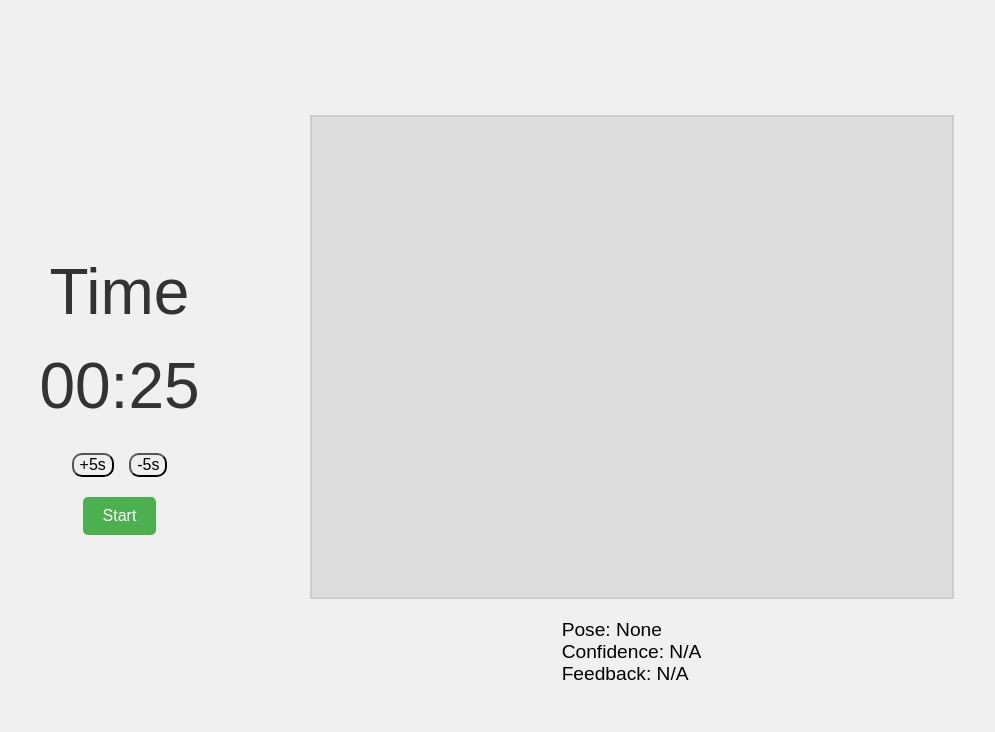
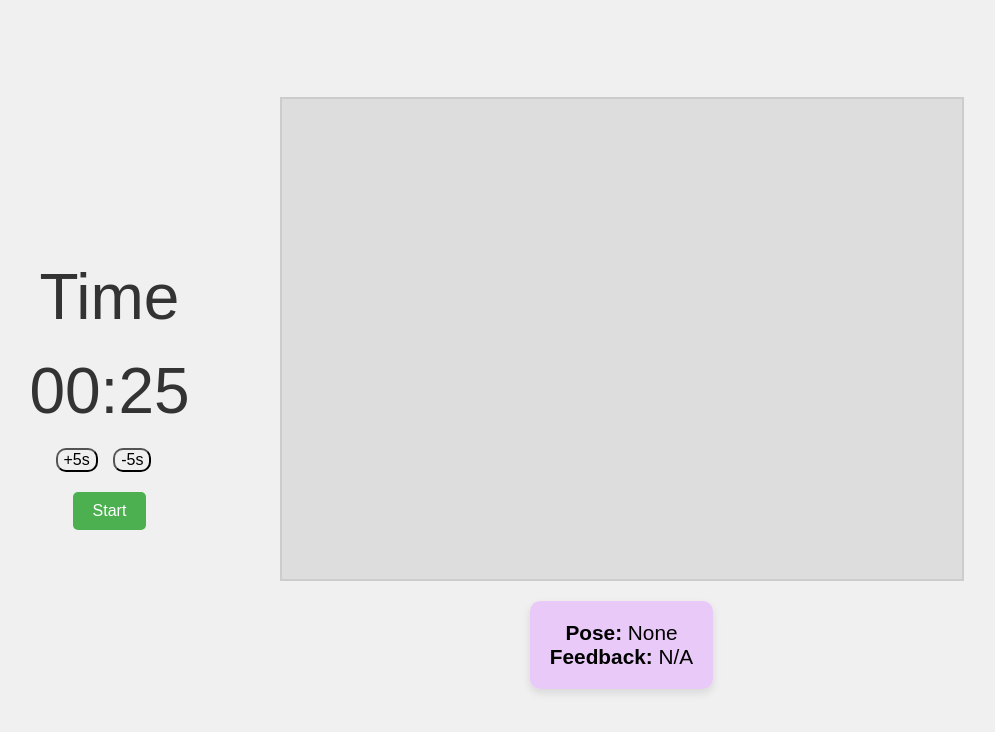
Before and after one commit to saniyakolangde/yoga-model, a Flask app: page / in a window 1280 px wide. Shown: the top 732 px of the page, without its empty margins (151-1146 px from the left). Run offline with Flask 3, Linux system fonts and the light colour scheme; some web fonts are replaced.

Commit message:
Update index.html UI/UX

```diff
--- a/templates/index.html
+++ b/templates/index.html
@@ -56,6 +56,10 @@
             background-color: #f44336;
             color: white;
         }
+        .buttons button#restart {
+            background-color: #f7982d;
+            color: white;
+        }
         .adjust-time {
             margin: 10px 0;
         }
@@ -70,44 +74,71 @@
             align-items: center;
         }
         #webcam {
-            width: 640px;
+            width: 680px;
             height: 480px;
             background-color: #ddd;
             border: 2px solid #ccc;
         }
         .feedback-section {
             margin-top: 20px;
-            font-size: 1.2em;
+            margin-bottom: 15px;
+            font-size: 1.3em;
+            padding: 20px; /* Add padding for spacing */
+            background-color: #e9c4fae1; /* White background for better contrast */
+            border-radius: 10px; /* Rounded corners */
+            box-shadow: 0 4px 8px rgba(0, 0, 0, 0.1); /* Subtle shadow for depth */
+            text-align: center;
         }
+        #motivation {
+            display: none; /* Hidden by default */
+            font-size: 1.5em;
+            color: #8400ff;
+            margin-top: 20px;
+            text-align: center;
+            font-weight: bold;
+            font-family: 'TT Mussels Trl', sans-serif;
+            animation: fadeIn 2s ease-in-out;
+        }
+        #webcam video {
+    width: 100%; /* Make video take full width of the container */
+    height: 100%; /* Make video take full height of the container */
+    object-fit: cover; /* This will cover the area while maintaining aspect ratio */
+}
+
     </style>
 </head>
 <body>
 
 <div class="container">
     <div class="controls">
+        <div id="textdisplay2">
             <div class="timer"> <span id="timetext">Time</span></div>
             <div class="timer"> <span id="time">00:25</span></div>
             <div class="adjust-time">
-            <button id="increase-time" style="border-radius: 10px; font-size: 16px;">+5s</button>
+                <button id="increase-time" style="border-radius: 10px; font-size: 16px; margin-left: 41px">+5s</button>
                 <button id="decrease-time" style="border-radius: 10px; font-size: 16px; margin-left: 11px">-5s</button>
+            </div>
+        </div>
+        <div id="motivation">
+            <p> Great job! <br> Keep practicing and stay positive! <br>😊</p>
         </div>
         <div class="buttons">
             <button id="start">Start</button>
             <button id="stop" style="display:none;">Stop</button>
+            <button id="restart" style="display:none;">Restart</button>
         </div>
     </div>
 
     <div class="webcam-container">
         <div id="webcam"> <!-- Webcam feed will be inserted here --> </div>
         <div class="feedback-section">
-            <span id="pose">Pose: None</span><br>
-            <span id="confidence">Confidence: N/A</span><br>
-            <span id="feedback">Feedback: N/A</span>
+            <span id="pose"><strong>Pose:</strong> None</span><br>
+            <!-- <span id="confidence">Confidence: N/A</span><br> -->
+            <span id="feedback"><strong>Feedback:</strong> N/A</span>
         </div>
     </div>
 </div>
 
-<audio id="tickSound" src="https://www.soundjay.com/clock/sounds/clock-ticking-4.mp3" preload="auto"></audio>
 <audio id="beepSound" src="https://www.soundjay.com/buttons/sounds/beep-07a.mp3" preload="auto"></audio>
 <audio id="beepSound1" src="https://www.soundjay.com/buttons/sounds/beep-28.mp3" preload="auto"></audio>
 
@@ -118,6 +149,7 @@
     let poseSessionTime = 25;
     const startPoseButton = document.getElementById('start');
     const stopPoseButton = document.getElementById('stop');
+    const restartPoseButton = document.getElementById('restart');
     const timerDisplay = document.getElementById('time');
     const timeTextDisplay = document.getElementById('timetext');
     const increaseTimeButton = document.getElementById('increase-time');
@@ -126,6 +158,7 @@
     const tickSound = document.getElementById('tickSound');
     const beepSound = document.getElementById('beepSound');
     const beepSound1 = document.getElementById('beepSound1');
+    const motivationMessage = document.getElementById('motivation'); // Motivation element
 
     function startWebcam() {
         navigator.mediaDevices.getUserMedia({ video: true })
@@ -150,9 +183,9 @@
             }),
         });
         const result = await response.json();
-        document.getElementById('pose').textContent = 'Pose: ' + result.pose;
+        document.getElementById('pose').innerHTML = '<strong>Pose: </strong> ' + result.pose;
         document.getElementById('confidence').textContent = 'Confidence: ' + result.confidence.toFixed(2);
-        document.getElementById('feedback').textContent = 'Feedback: ' + result.feedback;
+        document.getElementById('feedback').innerHTML = '<strong>Feedback:</strong> ' + result.feedback;
     }
 
     // Adjust session time by 5 seconds
@@ -180,6 +213,7 @@
         stopPoseButton.style.display = 'block';
         timeTextDisplay.style.display = 'none';
         timerDisplay.textContent = "Get Ready!";
+        motivationMessage.style.display = 'none'; // Hide motivation when starting
         // Initial 5-second countdown to get ready
         countdown = setInterval(() => {
             if (readyCountdown > 0) {
@@ -196,6 +230,7 @@
     }
 
     function startSessionCountdown() {
+        beepSound.play();
         timerDisplay.textContent = "Go!";
         poseInterval = setInterval(() => {
             if (poseSessionTime > 0) {
@@ -204,8 +239,7 @@
                 const seconds = poseSessionTime % 60;
                 timerDisplay.textContent = `00:${seconds < 10 ? '0' + seconds : seconds}`;
 
-            // Capture and send frame for pose detection during the session every 2 seconds
-            if (poseSessionTime % 2 === 0) { // Adjust the frequency of frame sending
+                // Capture and send frame for pose detection during the session every second
                 const canvas = document.createElement('canvas');
                 const scaleFactor = 0.5; // Scale down the image size
                 canvas.width = video.videoWidth * scaleFactor;
@@ -214,17 +248,17 @@
                 context.drawImage(video, 0, 0, canvas.width, canvas.height);
                 const image = canvas.toDataURL('image/jpeg', 0.7).split(',')[1]; // JPEG quality
                 sendFrameToAPI(image);
-            }
             } else {
                 clearInterval(poseInterval);
+                timerDisplay.textContent = "Time's Up!";
+                motivationMessage.style.display = 'block';
                 stopPoseRecognition();  // End session after 25 seconds
             }
         }, 1000);
     }
 
-
     function stopPoseRecognition() {
-        startPoseButton.style.display = 'block';
+        restartPoseButton.style.display = 'block';
         stopPoseButton.style.display = 'none';
         clearInterval(poseInterval);
         clearInterval(countdown);
@@ -235,6 +269,32 @@
 
     startPoseButton.addEventListener('click', startPoseRecognition);
     stopPoseButton.addEventListener('click', stopPoseRecognition);
+
+    function restartEverything() {
+        // Hide motivation message
+        motivationMessage.style.display = 'none';
+
+        // Reset timer display
+        timerDisplay.textContent = '00:25'; // Reset to initial session time
+        poseSessionTime = 25; // Reset session time variable
+
+        // Hide restart button and show start button again
+        restartPoseButton.style.display = 'none';
+        startPoseButton.style.display = 'block';
+        stopPoseButton.style.display = 'none'; // Ensure stop button is hidden
+
+        // Reset feedback
+        document.getElementById('pose').textContent = 'Pose: None';
+        document.getElementById('feedback').textContent = 'Feedback: N/A';
+
+        // Reset countdown timer text
+        timeTextDisplay.style.display = 'block';
+        timeTextDisplay.textContent = 'Time'; // Reset countdown text
+    }
+
+    // Add event listener for restart button
+    restartPoseButton.addEventListener('click', restartEverything);
+
     startWebcam();
 </script>
 
```
Lines whose indentation alone changed are shown as unchanged.
